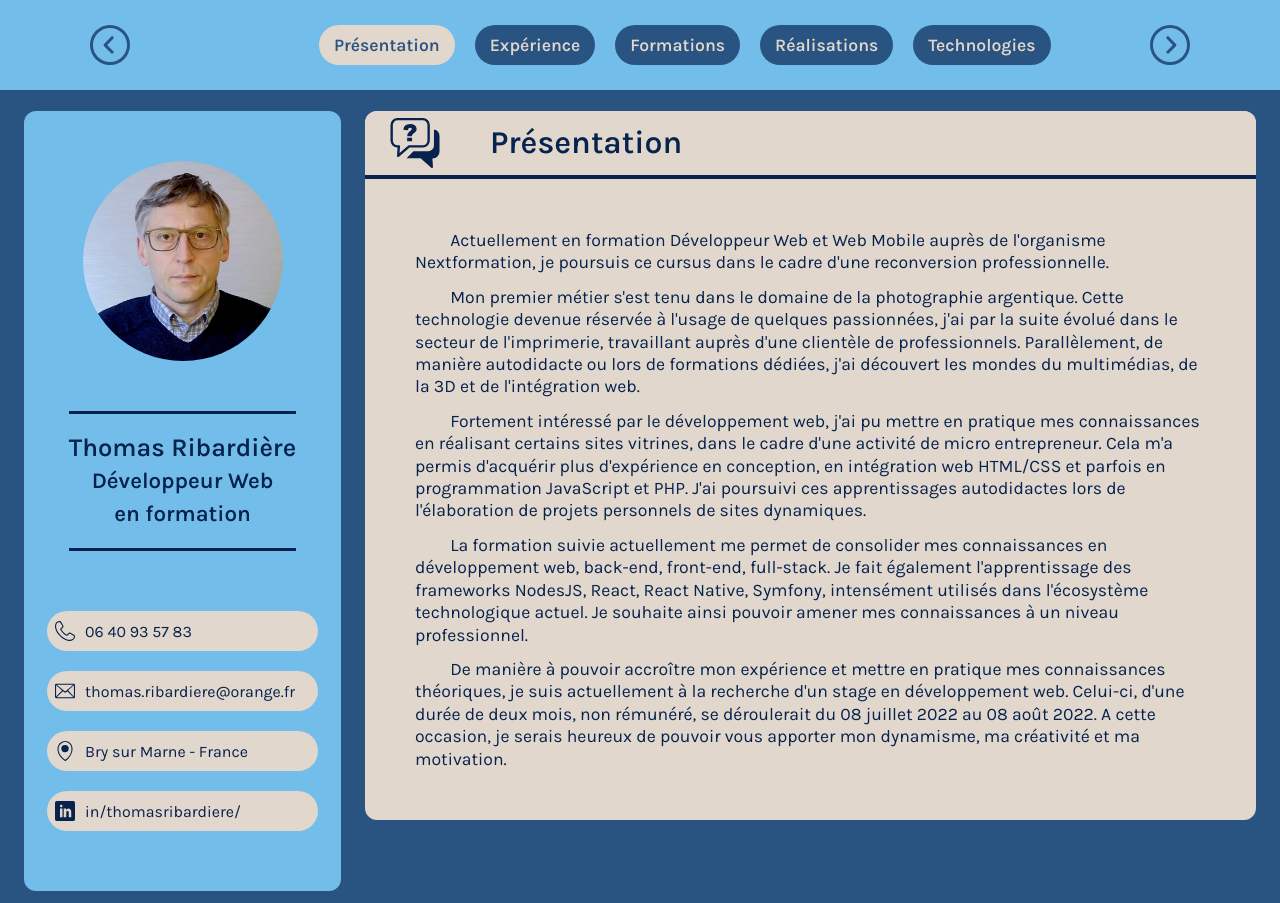
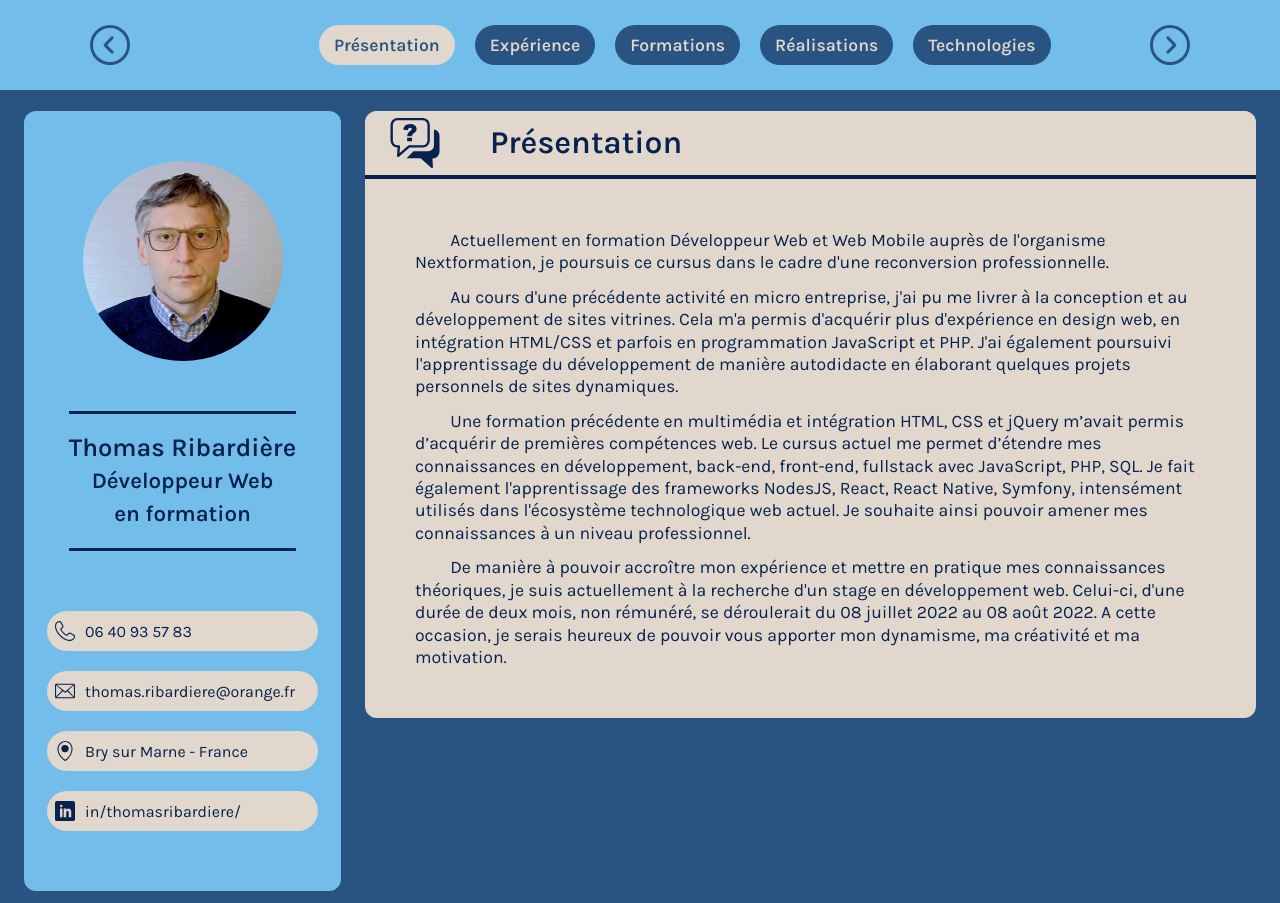
Before and after one commit to ThoRib/cv, a React (Create React App) app: page / in a window 1280 px wide. Built offline with nearby package versions, Linux system fonts and the light colour scheme.

Commit message:
texte presentation

```diff
--- a/src/view/Presentation.js
+++ b/src/view/Presentation.js
@@ -7,9 +7,8 @@ export default () => (
         </div>
         <div>
             <p>Actuellement en formation Développeur Web et Web Mobile auprès de l'organisme Nextformation, je poursuis ce cursus dans le cadre d'une reconversion professionnelle.</p>
-            <p>Mon premier métier s'est tenu dans le domaine de la photographie argentique. Cette technologie devenue réservée à l'usage de quelques passionnées, j'ai par la suite évolué dans le secteur de l'imprimerie, travaillant auprès d'une clientèle de professionnels. Parallèlement, de manière autodidacte ou lors de formations dédiées, j'ai découvert les mondes du multimédias, de la 3D et de l'intégration web.</p>
-            <p>Fortement intéressé par le développement web, j'ai pu mettre en pratique mes connaissances  en réalisant certains sites vitrines, dans le cadre d'une activité de micro entrepreneur. Cela m'a permis d'acquérir plus d'expérience en conception, en intégration web HTML/CSS et parfois en programmation JavaScript et PHP. J'ai poursuivi ces apprentissages autodidactes lors de l'élaboration de projets personnels de sites dynamiques.</p>
-            <p>La formation suivie actuellement me permet de consolider mes connaissances en développement web, back-end, front-end, full-stack. Je fait également l'apprentissage des frameworks NodesJS, React, React Native, Symfony, intensément utilisés dans l'écosystème technologique actuel. Je souhaite ainsi pouvoir amener mes connaissances à un niveau professionnel.</p>
+            <p>Au cours d'une précédente activité  en micro entreprise, j'ai pu me livrer à la conception et au développement de sites vitrines. Cela m'a permis d'acquérir plus d'expérience en design web, en intégration HTML/CSS et parfois en programmation JavaScript et PHP. J'ai également poursuivi l'apprentissage du développement de manière  autodidacte en élaborant quelques projets personnels de sites dynamiques.</p>
+            <p>Une formation précédente en multimédia et intégration HTML, CSS et jQuery m’avait permis d’acquérir de premières compétences web.  Le cursus  actuel me permet d’étendre mes connaissances en développement, back-end, front-end, fullstack avec JavaScript, PHP, SQL. Je fait également l'apprentissage des frameworks NodesJS, React, React Native, Symfony, intensément utilisés dans l'écosystème technologique web actuel. Je souhaite ainsi pouvoir amener mes connaissances à un niveau professionnel.</p>
             <p>De manière à pouvoir accroître mon expérience et mettre en pratique mes connaissances théoriques, je suis actuellement à la recherche d'un stage en développement web. Celui-ci, d'une durée de deux mois, non rémunéré, se déroulerait du 08 juillet 2022 au 08 août 2022. A cette occasion, je serais heureux de pouvoir vous apporter mon dynamisme, ma créativité et ma motivation.</p>
         </div>
     </div>
```
